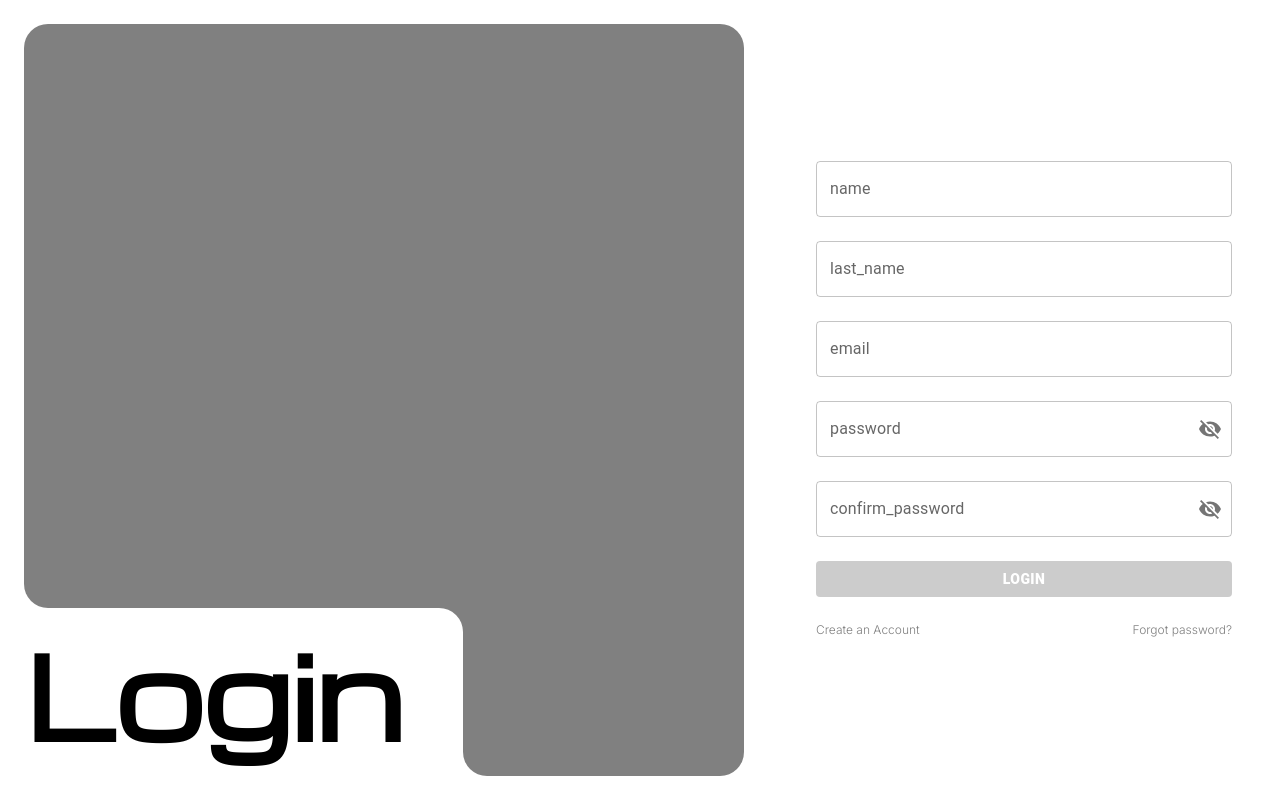
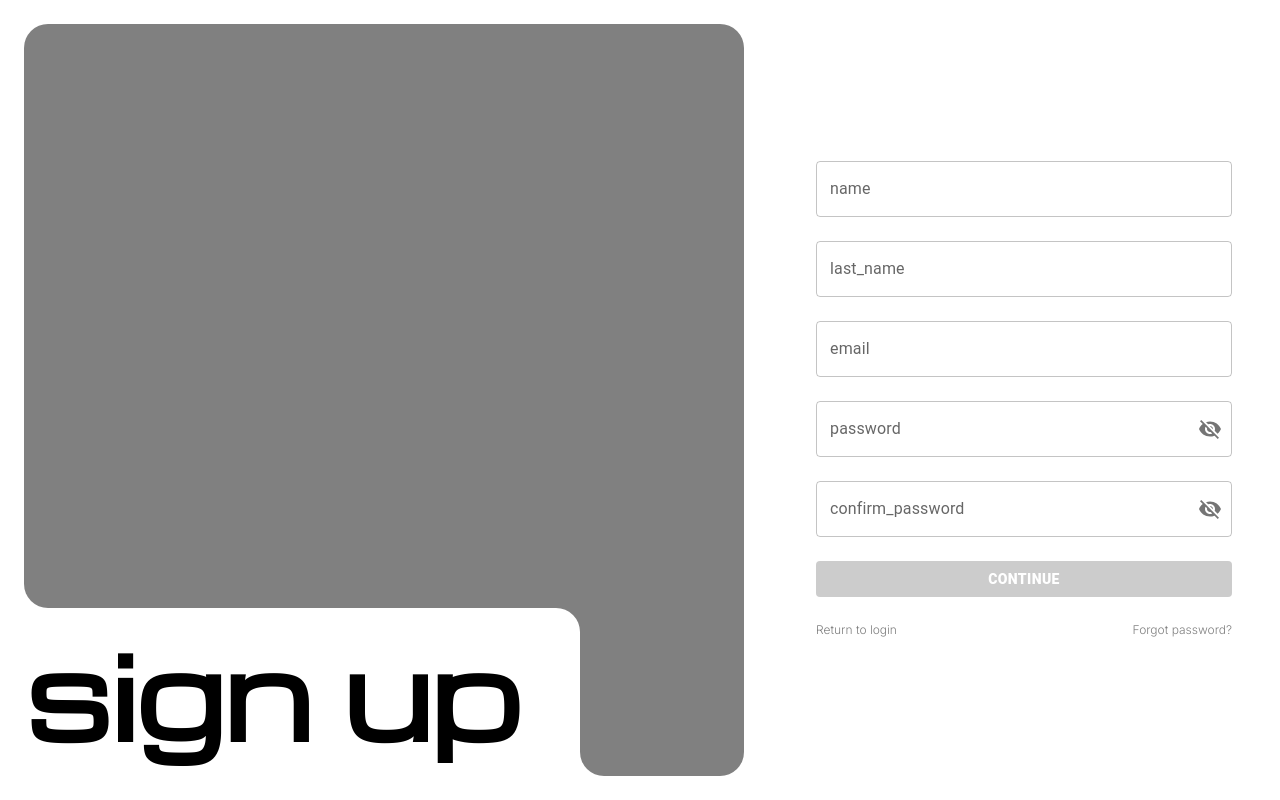
Before and after one commit to RickBm400/next-people-dictionary, a Next.js app: page /login in a window 1280 px wide. Built offline with nearby package versions, Linux system fonts and the light colour scheme.

Commit message:
feat: switch between form

```diff
--- a/app/login/page.tsx
+++ b/app/login/page.tsx
@@ -11,7 +11,7 @@ export default function Login() {
     value: string;
   }
   // false > login; true > signup
-  const [togleForms, switchTogleForms] = useState<Boolean>(false);
+  const [isLogIn, setIsLogin] = useState<boolean>(false);
   const [loginCredentials, setLoginCredentials] = useState<
     Record<string, typenvalue>
   >({
@@ -58,14 +58,23 @@ export default function Login() {
     event: React.ChangeEvent<HTMLInputElement>
   ) => {
     const { name, value } = event.target;
-    setSignUpCredentials((prevCredentials) => ({
+    const modifyStateCallback = (prevCredentials: any) => ({
       ...prevCredentials,
       [name]: {
         ...prevCredentials[name],
         value: value,
       },
-    }));
+    });
+    if (isLogIn) {
+      setLoginCredentials(modifyStateCallback);
+    } else {
+      setSignUpCredentials(modifyStateCallback);
+    }
   };
+
+  function _changeForm() {
+    setIsLogin((prev) => !prev);
+  }
 
   async function _login() {
     try {
@@ -81,8 +90,9 @@ export default function Login() {
           <div className="login__info-background-title">
             <h1
               className={`${michroma.className}`}
-              style={{ fontWeight: "700" }}>
-              Login
+              style={{ fontWeight: "700" }}
+            >
+              {isLogIn ? "login" : "sign up"}
             </h1>
             <div className="corner-1"></div>
             <div className="corner-2"></div>
@@ -98,27 +108,38 @@ export default function Login() {
                 autoComplete="off"
                 item
                 xs={12}
-                className="space-y-6">
-                {getArrayOfCredentials(signUpCredentials).map((field) => (
-                  <TexFieldComps
-                    value={signUpCredentials[field].value}
-                    label={field}
-                    name={field}
-                    type={signUpCredentials[field].type}
-                    handler={loginCredentialHandler}></TexFieldComps>
-                ))}
+                className="space-y-6"
+              >
+                {((changeForm: boolean): any => {
+                  let formCursor = changeForm
+                    ? loginCredentials
+                    : signUpCredentials;
+                  return getArrayOfCredentials(formCursor).map((field) => (
+                    <TexFieldComps
+                      value={formCursor[field].value}
+                      label={field}
+                      name={field}
+                      type={formCursor[field].type}
+                      handler={loginCredentialHandler}
+                    ></TexFieldComps>
+                  ));
+                })(isLogIn)}
                 <Button
                   fullWidth
                   variant="contained"
                   disableElevation
                   onClick={_login}
                   className={`${inter.className} capitalize font-[700]`}
-                  style={{ fontWeight: "800", backgroundColor: "#cccccc" }}>
-                  Login
+                  style={{ fontWeight: "800", backgroundColor: "#cccccc" }}
+                >
+                  {isLogIn ? "Log In" : "Continue"}
                 </Button>
                 <div className="flex justify-between">
-                  <a href="" className={`${inter.className} link`}>
-                    Create an Account
+                  <a
+                    className={`${inter.className} link`}
+                    onClick={_changeForm}
+                  >
+                    {isLogIn ? "Create an Account" : "Return to login"}
                   </a>
                   <a href="" className={`${inter.className} link`}>
                     Forgot password?
```
Also changed, not shown: 1 other file (tests, documents, lock files or other folders).
